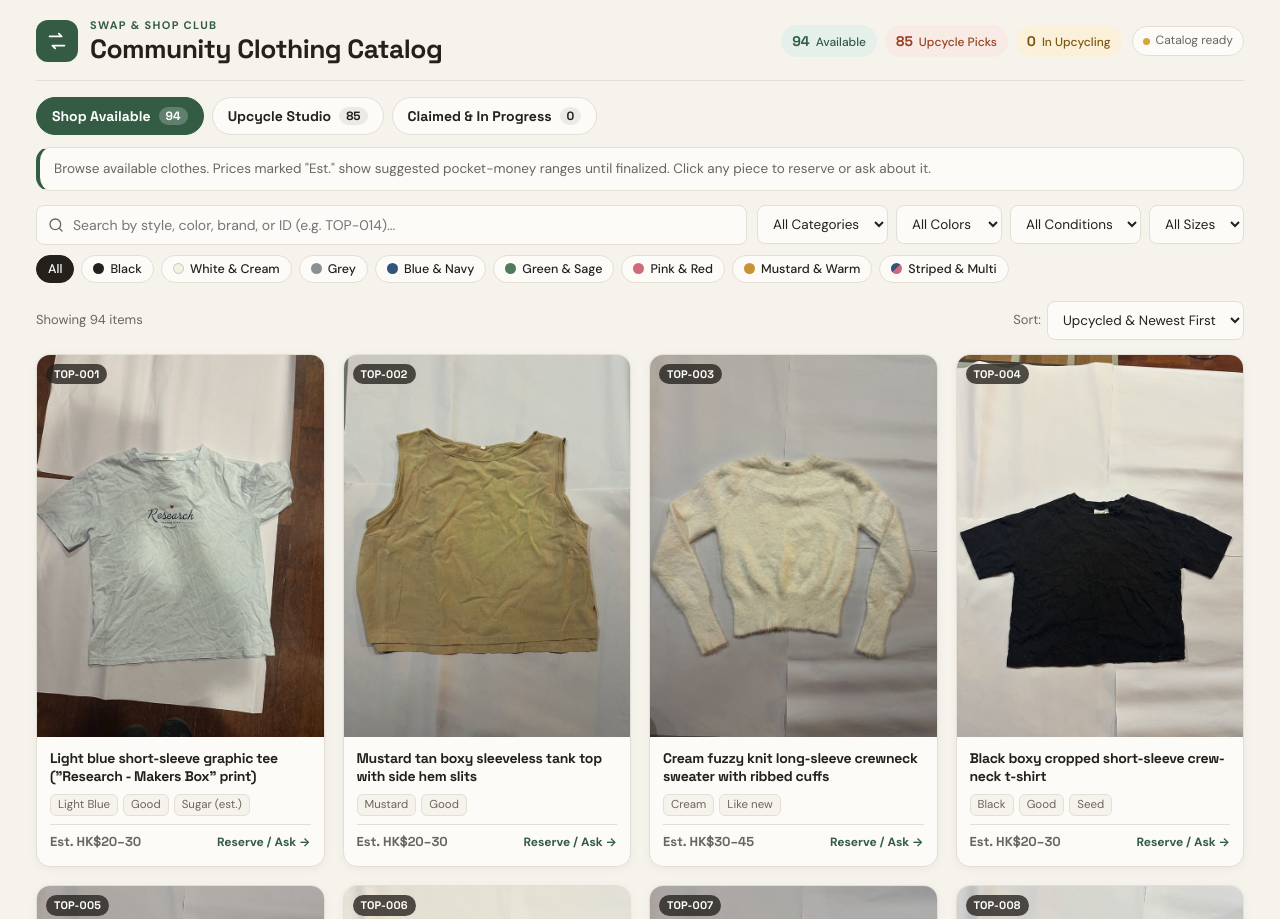
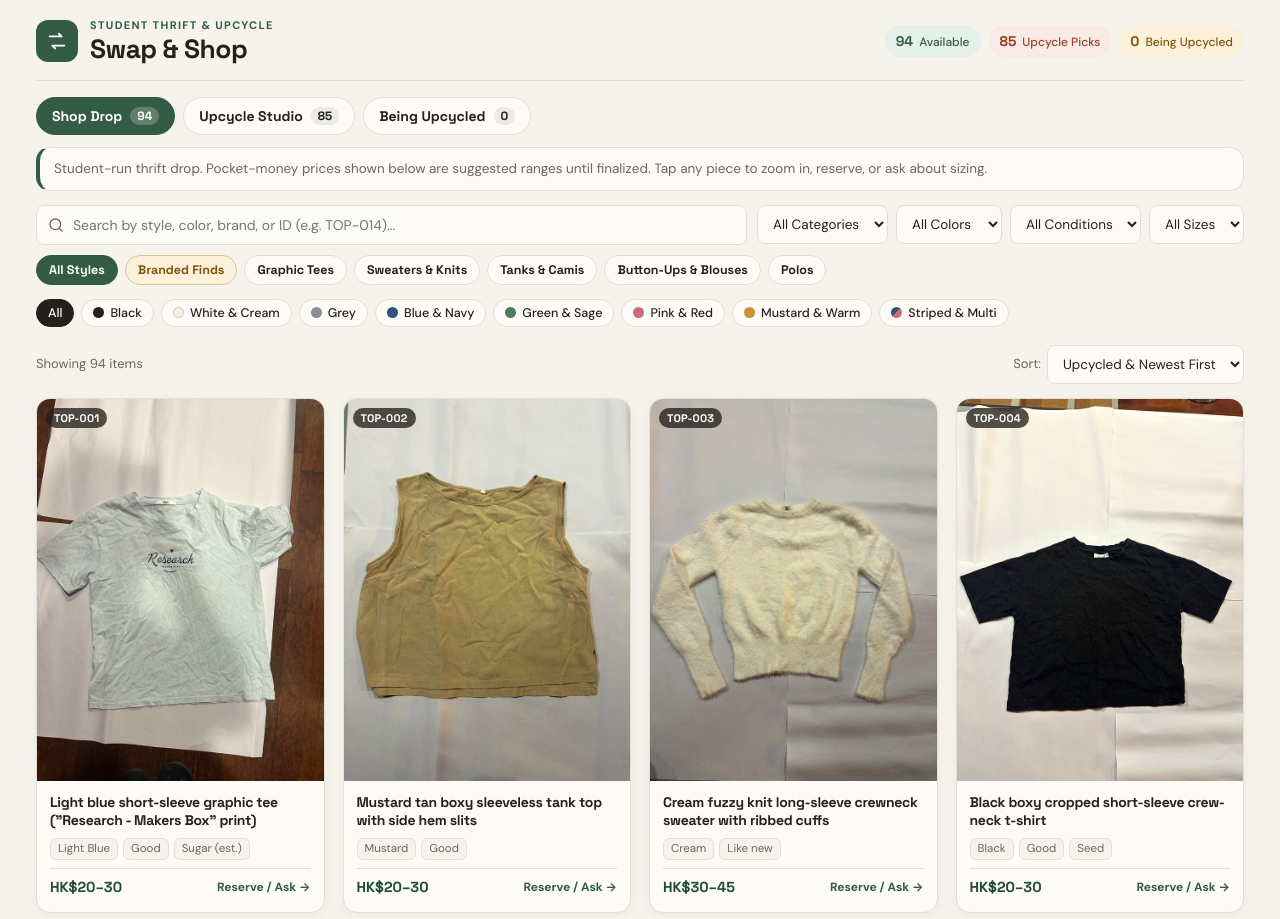
Before and after one commit to alisonyanghirsch/swap-and-shop, a plain HTML site: page index.html in a window 1280 px wide. Shown: the top 919 px of the page. Drawn offline with Linux system fonts and the light colour scheme.

Commit message:
Thrift-drop polish: style vibe pills, brighter photo lift, bold prices, cleaner header

```diff
--- a/app.js
+++ b/app.js
@@ -8,6 +8,7 @@
     category: "",
     color: "",
     swatch: "",
+    style: "",
     condition: "",
     size: "",
     sort: "featured",
@@ -64,6 +65,7 @@
     lightbox: document.getElementById("photo-lightbox"),
     lightboxImg: document.getElementById("lightbox-img"),
     lightboxClose: document.getElementById("lightbox-close"),
+    styleBar: document.getElementById("style-bar"),
     swatchBar: document.getElementById("swatch-bar"),
     inlineForm: document.getElementById("inline-request-form"),
     inlineFormTitle: document.getElementById("inline-form-title"),
@@ -128,7 +130,7 @@
     }
     const sug = String(item.suggestedPrice || "").trim();
     if (sug) {
-      return { text: `Est. ${sug}`, isEstimated: true };
+      return { text: sug, isEstimated: true };
     }
     return { text: "Price TBD", isEstimated: true };
   }
@@ -153,9 +155,24 @@
       .replace(/"/g, "&quot;");
   }
 
-  function setSyncStatus(text, isLive) {
+  function matchesStyle(item, styleKey) {
+    if (!styleKey) return true;
+    const desc = (item.description || "").toLowerCase();
+    const mat = (item.material || "").toLowerCase();
+    const brand = (item.brand || "").trim();
+    if (styleKey === "branded") return Boolean(brand) && !brand.toLowerCase().includes("(est.)");
+    if (styleKey === "graphic") return /graphic|print|logo|crest|script|butterfly|snoopy|dog|goose|wave|cat|research|alfa|champion|storefront|feather|palm/.test(desc);
+    if (styleKey === "knit") return /sweater|knit|waffle|henley/.test(desc) || /knit/.test(mat);
+    if (styleKey === "tank") return /tank|camisole|sleeveless|racerback/.test(desc);
+    if (styleKey === "shirt") return /button|blouse|dress shirt|collared|plaid|mandarin/.test(desc);
+    if (styleKey === "polo") return /polo/.test(desc);
+    return true;
+  }
+
+  function setSyncStatus(text, isLive, showError) {
     els.syncStatusText.textContent = text;
     els.syncStatus.classList.toggle("is-live", Boolean(isLive));
+    els.syncStatus.hidden = !showError;
   }
 
   function populateFilterOptions() {
@@ -210,6 +227,7 @@
         const allowed = SWATCH_GROUPS[state.swatch] || [];
         if (!allowed.includes((item.color || "").toLowerCase())) return false;
       }
+      if (state.style && !matchesStyle(item, state.style)) return false;
       if (state.condition && item.condition !== state.condition) return false;
       if (state.size && item.size !== state.size) return false;
 
@@ -256,19 +274,19 @@
     els.modeBanner.classList.toggle("is-upcycle", isUpcycle);
     if (state.mode === "shop") {
       els.modeBannerText.textContent =
-        "Browse available clothes. Prices marked \"Est.\" show suggested pocket-money ranges until finalized. Click any piece to reserve or ask about it.";
+        "Student-run thrift drop. Pocket-money prices shown below are suggested ranges until finalized. Tap any piece to zoom in, reserve, or ask about sizing.";
     } else if (state.mode === "upcycle") {
       els.modeBannerText.textContent =
-        "For student upcyclers: explore garments with high redesign potential, check the design ideas, and click \"Claim for Upcycle\" to reserve a piece for your project.";
+        "Upcycle Studio: browse blanks and statement bases, check the redesign ideas, and tap \"Claim for Upcycle\" to reserve a piece for your project.";
     } else {
       els.modeBannerText.textContent =
-        "Pieces currently claimed by student designers for upcycling. Once reworked, re-photographed, and repriced, they return to Shop Available.";
+        "Pieces currently being reworked by student designers. Once upcycled, re-photographed, and repriced, they drop back into Shop Drop.";
     }
   }
 
   function renderGrid() {
     const items = getFilteredItems();
-    const hasFilters = Boolean(state.search || state.category || state.color || state.swatch || state.condition || state.size);
+    const hasFilters = Boolean(state.search || state.category || state.color || state.swatch || state.style || state.condition || state.size);
     els.resetBtn.hidden = !hasFilters;
     els.resultsCount.textContent = `Showing ${items.length} ${items.length === 1 ? "item" : "items"}`;
 
@@ -580,6 +598,13 @@
       }
       renderGrid();
     });
+    els.styleBar.addEventListener("click", (e) => {
+      const pill = e.target.closest(".vibe-pill");
+      if (!pill) return;
+      state.style = pill.dataset.style;
+      els.styleBar.querySelectorAll(".vibe-pill").forEach((p) => p.classList.toggle("active", p === pill));
+      renderGrid();
+    });
     els.swatchBar.addEventListener("click", (e) => {
       const pill = e.target.closest(".swatch-pill");
       if (!pill) return;
@@ -609,6 +634,7 @@
       state.category = "";
       state.color = "";
       state.swatch = "";
+      state.style = "";
       state.condition = "";
       state.size = "";
       els.search.value = "";
@@ -616,6 +642,7 @@
       els.color.value = "";
       els.condition.value = "";
       els.size.value = "";
+      els.styleBar.querySelectorAll(".vibe-pill").forEach((p) => p.classList.toggle("active", p.dataset.style === ""));
       els.swatchBar.querySelectorAll(".swatch-pill").forEach((p) => p.classList.toggle("active", p.dataset.swatch === ""));
       renderGrid();
     };
--- a/index.html
+++ b/index.html
@@ -21,8 +21,8 @@
           </svg>
         </div>
         <div>
-          <div class="brand-kicker">Swap &amp; Shop Club</div>
-          <h1 class="brand-title">Community Clothing Catalog</h1>
+          <div class="brand-kicker">Student Thrift &amp; Upcycle</div>
+          <h1 class="brand-title">Swap &amp; Shop</h1>
         </div>
       </div>
 
@@ -38,19 +38,19 @@
           </div>
           <div class="stat-pill stat-pill-mustard">
             <span class="stat-value" id="stat-claimed">0</span>
-            <span class="stat-label">In Upcycling</span>
+            <span class="stat-label">Being Upcycled</span>
           </div>
         </div>
-        <div class="sync-badge" id="sync-status" title="Inventory data status">
+        <div class="sync-badge" id="sync-status" hidden title="Inventory data status">
           <span class="sync-dot"></span>
-          <span id="sync-status-text">Loading catalog...</span>
+          <span id="sync-status-text">Loading...</span>
         </div>
       </div>
     </header>
 
     <nav class="mode-tabs" role="tablist" aria-label="Catalog views">
       <button class="mode-tab active" role="tab" aria-selected="true" data-mode="shop">
-        <span class="tab-title">Shop Available</span>
+        <span class="tab-title">Shop Drop</span>
         <span class="tab-count" id="tab-count-shop">0</span>
       </button>
       <button class="mode-tab" role="tab" aria-selected="false" data-mode="upcycle">
@@ -58,7 +58,7 @@
         <span class="tab-count" id="tab-count-upcycle">0</span>
       </button>
       <button class="mode-tab" role="tab" aria-selected="false" data-mode="claimed">
-        <span class="tab-title">Claimed &amp; In Progress</span>
+        <span class="tab-title">Being Upcycled</span>
         <span class="tab-count" id="tab-count-claimed">0</span>
       </button>
     </nav>
@@ -94,6 +94,16 @@
         <button type="button" class="btn-reset" id="btn-reset-filters" hidden>Clear</button>
       </div>
     </section>
+
+    <div class="vibe-bar" id="style-bar" aria-label="Quick style filter">
+      <button type="button" class="vibe-pill active" data-style="">All Styles</button>
+      <button type="button" class="vibe-pill" data-style="branded">Branded Finds</button>
+      <button type="button" class="vibe-pill" data-style="graphic">Graphic Tees</button>
+      <button type="button" class="vibe-pill" data-style="knit">Sweaters &amp; Knits</button>
+      <button type="button" class="vibe-pill" data-style="tank">Tanks &amp; Camis</button>
+      <button type="button" class="vibe-pill" data-style="shirt">Button-Ups &amp; Blouses</button>
+      <button type="button" class="vibe-pill" data-style="polo">Polos</button>
+    </div>
 
     <div class="swatch-bar" id="swatch-bar" aria-label="Quick color filter">
       <button type="button" class="swatch-pill active" data-swatch="">All</button>
--- a/styles.css
+++ b/styles.css
@@ -305,7 +305,8 @@ h1, h2, h3 {
   cursor: pointer;
 }
 
-/* Quick Color Swatch Bar */
+/* Quick Style & Color Swatch Bars */
+.vibe-bar,
 .swatch-bar {
   margin-top: 10px;
   display: flex;
@@ -315,8 +316,48 @@ h1, h2, h3 {
   scrollbar-width: none;
 }
 
+.vibe-bar::-webkit-scrollbar,
 .swatch-bar::-webkit-scrollbar {
   display: none;
+}
+
+.vibe-pill {
+  appearance: none;
+  display: inline-flex;
+  align-items: center;
+  padding: 6px 12px;
+  border-radius: 999px;
+  border: 1px solid var(--line);
+  background: var(--card);
+  color: var(--ink);
+  font-family: "Space Grotesk", sans-serif;
+  font-size: 12.5px;
+  font-weight: 600;
+  white-space: nowrap;
+  cursor: pointer;
+  transition: border-color 0.15s ease, background 0.15s ease, color 0.15s ease;
+}
+
+.vibe-pill:hover {
+  border-color: var(--sage);
+}
+
+.vibe-pill.active {
+  background: var(--sage-deep);
+  color: #fff;
+  border-color: var(--sage-deep);
+}
+
+.vibe-pill[data-style="branded"] {
+  border-color: #d9c395;
+  background: var(--mustard-soft);
+  color: var(--mustard-deep);
+}
+
+.vibe-pill[data-style="branded"].active {
+  background: var(--mustard-deep);
+  color: #fff;
+  border-color: var(--mustard-deep);
 }
 
 .swatch-pill {
@@ -422,6 +463,7 @@ h1, h2, h3 {
   height: 100%;
   object-fit: contain;
   display: block;
+  filter: brightness(1.06) contrast(1.05) saturate(1.06);
   transition: transform 0.3s ease;
 }
 
@@ -541,14 +583,14 @@ h1, h2, h3 {
 .price-tag {
   font-family: "Space Grotesk", sans-serif;
   font-weight: 700;
-  font-size: 14.5px;
+  font-size: 15px;
   color: var(--sage-deep);
 }
 
 .price-tag.is-est {
-  font-size: 13px;
-  color: var(--muted);
-  font-weight: 600;
+  font-size: 14.5px;
+  color: #244b35;
+  font-weight: 700;
 }
 
 .card-cta {
@@ -696,6 +738,7 @@ h1, h2, h3 {
   height: 100%;
   max-height: 620px;
   object-fit: contain;
+  filter: brightness(1.06) contrast(1.05) saturate(1.06);
   display: block;
 }
 
```
